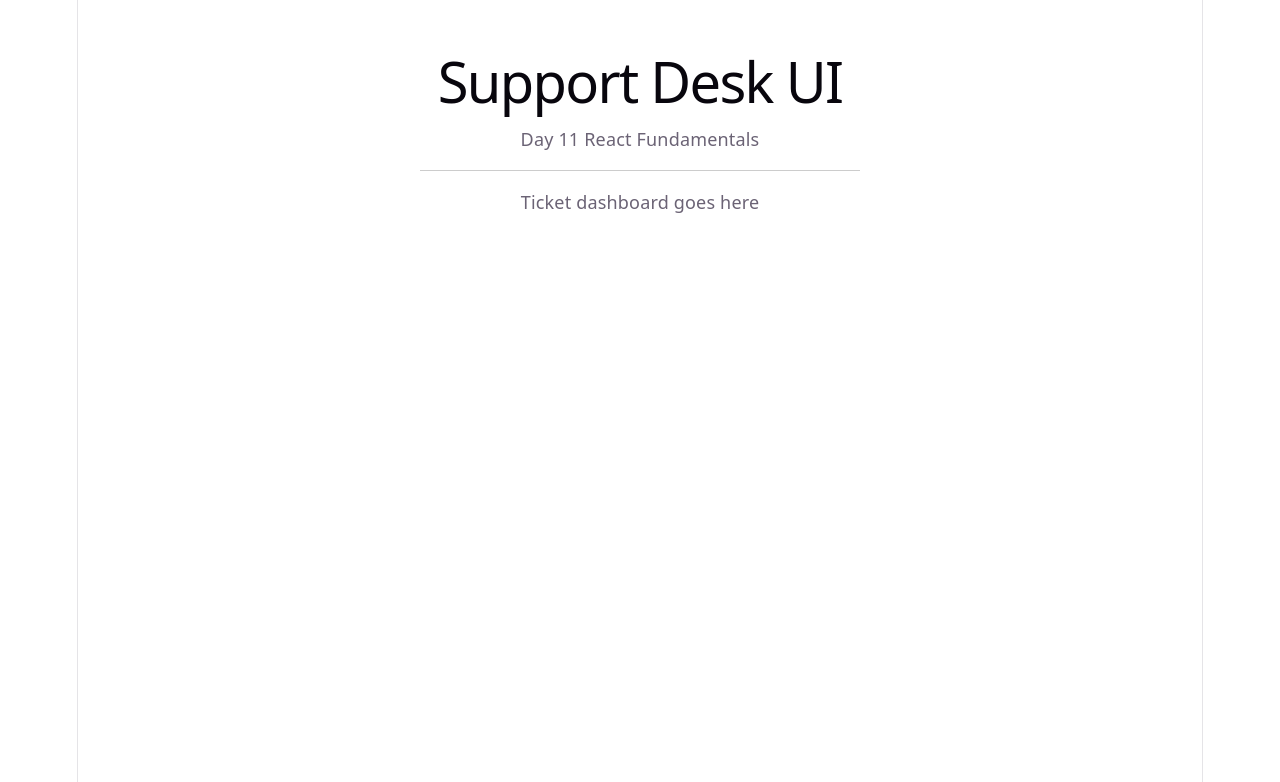
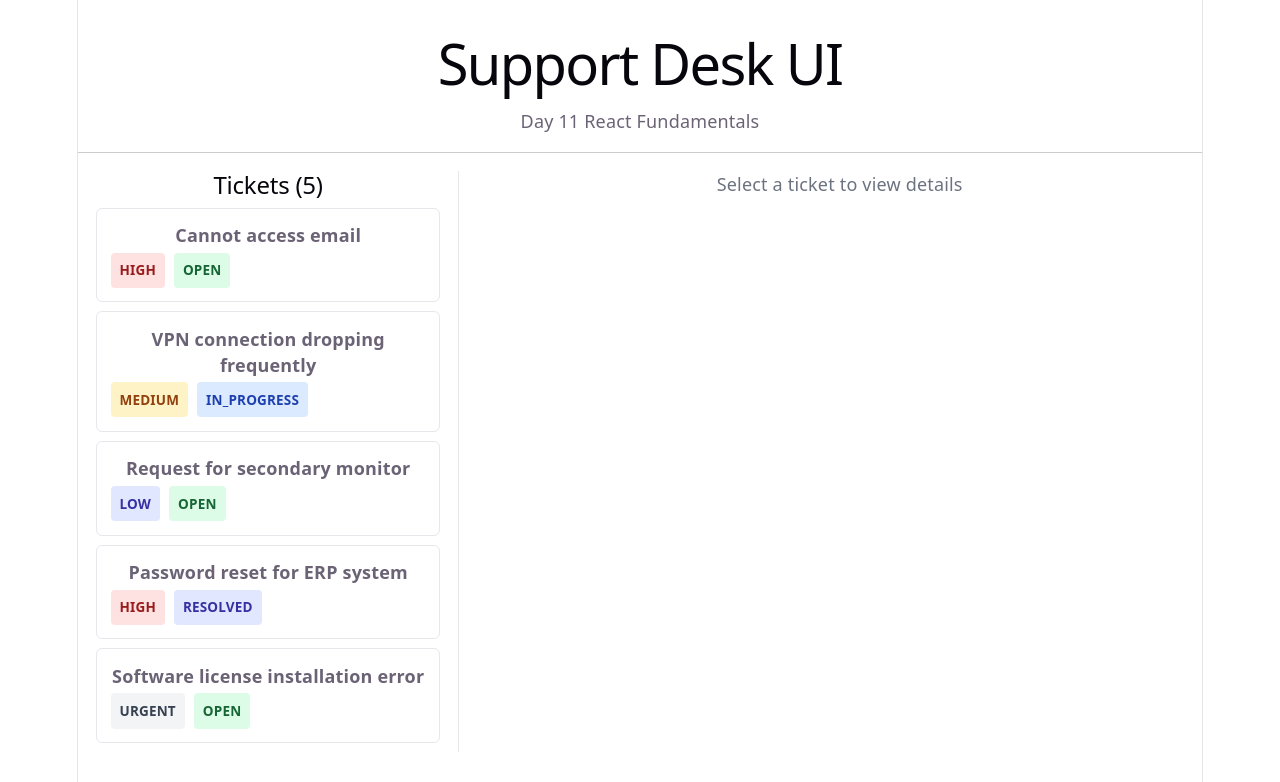
Before and after one commit to sabell77/JAVA-AI, a React (Vite) app in the folder support-desk-ui/: page / in a window 1280 px wide. Shown: the top 782 px of the page. Built offline with nearby package versions, Linux system fonts and the light colour scheme.

Commit message:
exercise3

```diff
--- a/support-desk-ui/src/App.jsx
+++ b/support-desk-ui/src/App.jsx
@@ -1,9 +1,23 @@
+import { useState } from 'react';
 import Layout from './components/Layout';
+import TicketList from './components/TicketList';
+import TicketDetail from './components/TicketDetail';
+import { sampleTickets } from './data/sampleTickets';
 
 export default function App() {
+  const [tickets] = useState(sampleTickets);
+  const [selectedTicket, setSelectedTicket] = useState(null);
+
   return (
     <Layout>
-      <p>Ticket dashboard goes here</p>
+      <div style={{ display: 'flex', gap: '1rem' }}>
+        <TicketList
+          tickets={tickets}
+          selectedTicket={selectedTicket}
+          onSelectTicket={setSelectedTicket}
+        />
+        <TicketDetail ticket={selectedTicket} />
+      </div>
     </Layout>
   );
 }
--- a/support-desk-ui/src/components/Layout.jsx
+++ b/support-desk-ui/src/components/Layout.jsx
@@ -2,9 +2,11 @@ import AppHeader from './AppHeader';
 
 export default function Layout({ children }) {
   return (
-    <div style={{ maxWidth: '800px', margin: '0 auto', padding: '1rem' }}>
+    <div>
       <AppHeader />
-      <main>{children}</main>
+      <main style={{ padding: '0 1rem' }}>
+        {children}
+      </main>
     </div>
   );
 }
--- /dev/null
+++ b/support-desk-ui/src/components/PriorityBadge.jsx
@@ -0,0 +1,24 @@
+export default function PriorityBadge({ priority }) {
+  const styles = {
+    HIGH: { backgroundColor: '#fee2e2', color: '#991b1b' },
+    MEDIUM: { backgroundColor: '#fef3c7', color: '#92400e' },
+    LOW: { backgroundColor: '#e0e7ff', color: '#3730a3' }
+  };
+
+  const style = styles[priority] || { backgroundColor: '#f3f4f6', color: '#374151' };
+
+  return (
+    <span
+      style={{
+        padding: '0.25rem 0.5rem',
+        borderRadius: '4px',
+        fontSize: '0.75rem',
+        fontWeight: 'bold',
+        display: 'inline-block',
+        ...style
+      }}
+    >
+      {priority}
+    </span>
+  );
+}
--- /dev/null
+++ b/support-desk-ui/src/components/StatusBadge.jsx
@@ -0,0 +1,25 @@
+export default function StatusBadge({ status }) {
+  const styles = {
+    OPEN: { backgroundColor: '#dcfce7', color: '#166534' },
+    IN_PROGRESS: { backgroundColor: '#dbeafe', color: '#1e40af' },
+    RESOLVED: { backgroundColor: '#e0e7ff', color: '#3730a3' },
+    CLOSED: { backgroundColor: '#f3f4f6', color: '#4b5563' }
+  };
+
+  const style = styles[status] || { backgroundColor: '#f3f4f6', color: '#374151' };
+
+  return (
+    <span
+      style={{
+        padding: '0.25rem 0.5rem',
+        borderRadius: '4px',
+        fontSize: '0.75rem',
+        fontWeight: 'bold',
+        display: 'inline-block',
+        ...style
+      }}
+    >
+      {status}
+    </span>
+  );
+}
--- /dev/null
+++ b/support-desk-ui/src/components/TicketDetail.jsx
@@ -0,0 +1,31 @@
+import PriorityBadge from './PriorityBadge';
+import StatusBadge from './StatusBadge';
+
+export default function TicketDetail({ ticket }) {
+  if (!ticket) {
+    return (
+      <div style={{ flex: 2, paddingLeft: '1rem', color: '#6b7280' }}>
+        <p>Select a ticket to view details</p>
+      </div>
+    );
+  }
+
+  return (
+    <div style={{ flex: 2, paddingLeft: '1rem' }}>
+      <h2>Ticket Details</h2>
+      <div style={{ border: '1px solid #e5e7eb', borderRadius: '6px', padding: '1rem' }}>
+        <h3>{ticket.title}</h3>
+        <p><strong>ID:</strong> {ticket.id}</p>
+        <p><strong>Category:</strong> {ticket.category}</p>
+        <p>
+          <strong>Priority:</strong> <PriorityBadge priority={ticket.priority} />
+        </p>
+        <p>
+          <strong>Status:</strong> <StatusBadge status={ticket.status} />
+        </p>
+        <p><strong>Created By:</strong> {ticket.createdBy}</p>
+        <p><strong>Created At:</strong> {ticket.createdAt}</p>
+      </div>
+    </div>
+  );
+}
--- /dev/null
+++ b/support-desk-ui/src/components/TicketList.jsx
@@ -0,0 +1,36 @@
+import PriorityBadge from './PriorityBadge';
+import StatusBadge from './StatusBadge';
+
+export default function TicketList({ tickets, selectedTicket, onSelectTicket }) {
+  return (
+    <div style={{ flex: 1, borderRight: '1px solid #e5e7eb', paddingRight: '1rem' }}>
+      <h2>Tickets ({tickets.length})</h2>
+      <ul style={{ listStyle: 'none', padding: 0, margin: 0 }}>
+        {tickets.map((ticket) => {
+          const isSelected = selectedTicket?.id === ticket.id;
+          return (
+            <li
+              key={ticket.id}
+              onClick={() => onSelectTicket(ticket)}
+              style={{
+                padding: '0.75rem',
+                border: '1px solid #e5e7eb',
+                borderRadius: '6px',
+                marginBottom: '0.5rem',
+                cursor: 'pointer',
+                backgroundColor: isSelected ? '#f3f4f6' : '#ffffff',
+                transition: 'background-color 0.2s'
+              }}
+            >
+              <div style={{ fontWeight: 'bold', marginBottom: '0.25rem' }}>{ticket.title}</div>
+              <div style={{ display: 'flex', gap: '0.5rem', alignItems: 'center' }}>
+                <PriorityBadge priority={ticket.priority} />
+                <StatusBadge status={ticket.status} />
+              </div>
+            </li>
+          );
+        })}
+      </ul>
+    </div>
+  );
+}
--- /dev/null
+++ b/support-desk-ui/src/data/sampleTickets.js
@@ -0,0 +1,47 @@
+export const sampleTickets = [
+  {
+    id: 'ticket-1',
+    title: 'Cannot access email',
+    category: 'Email',
+    priority: 'HIGH',
+    status: 'OPEN',
+    createdBy: 'ferran@example.com',
+    createdAt: '2026-07-09'
+  },
+  {
+    id: 'ticket-2',
+    title: 'VPN connection dropping frequently',
+    category: 'Network',
+    priority: 'MEDIUM',
+    status: 'IN_PROGRESS',
+    createdBy: 'sarah@example.com',
+    createdAt: '2026-07-10'
+  },
+  {
+    id: 'ticket-3',
+    title: 'Request for secondary monitor',
+    category: 'Hardware',
+    priority: 'LOW',
+    status: 'OPEN',
+    createdBy: 'alex@example.com',
+    createdAt: '2026-07-11'
+  },
+  {
+    id: 'ticket-4',
+    title: 'Password reset for ERP system',
+    category: 'Access',
+    priority: 'HIGH',
+    status: 'RESOLVED',
+    createdBy: 'mike@example.com',
+    createdAt: '2026-07-12'
+  },
+  {
+    id: 'ticket-5',
+    title: 'Software license installation error',
+    category: 'Software',
+    priority: 'URGENT',
+    status: 'OPEN',
+    createdBy: 'lisa@example.com',
+    createdAt: '2026-07-13'
+  }
+];
```
